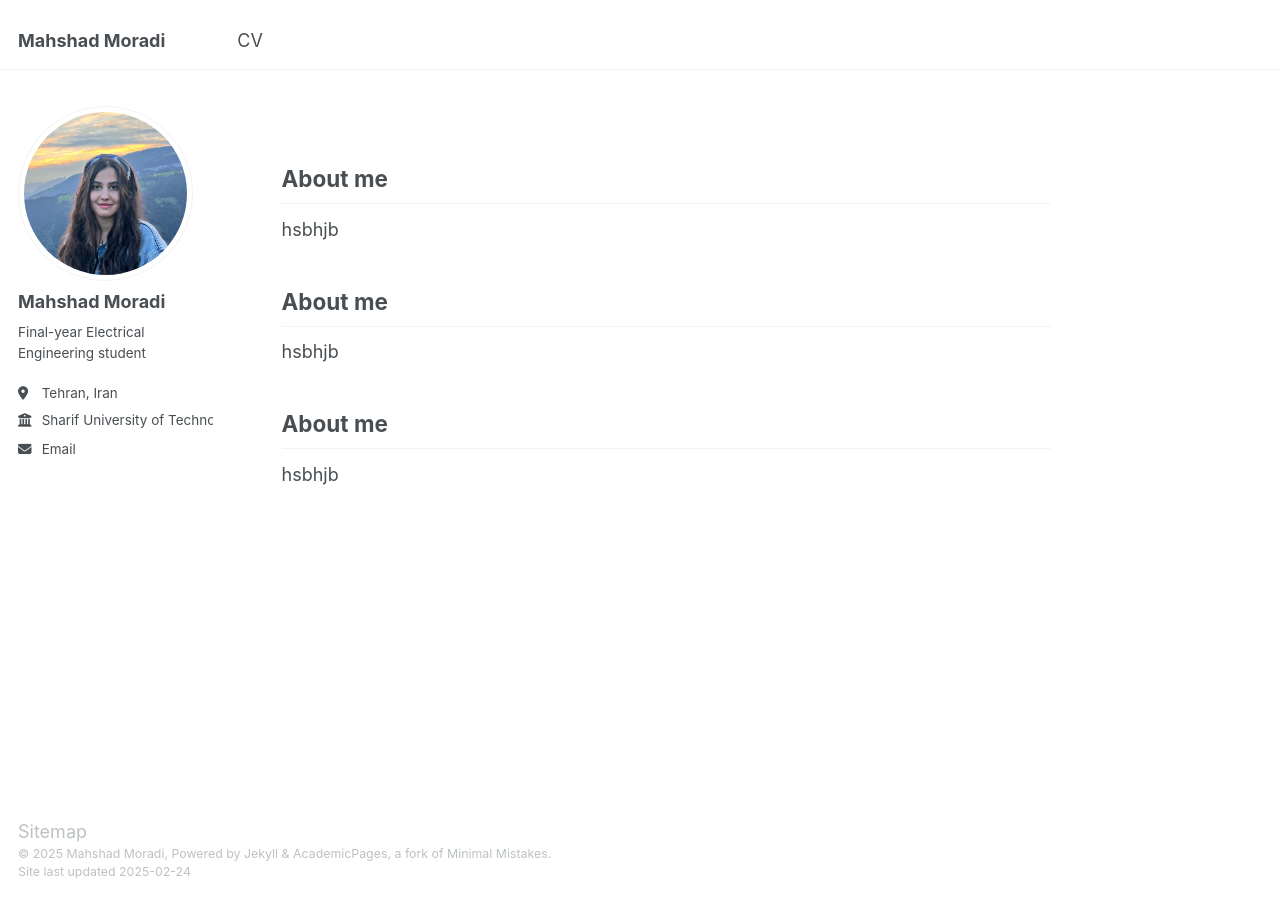
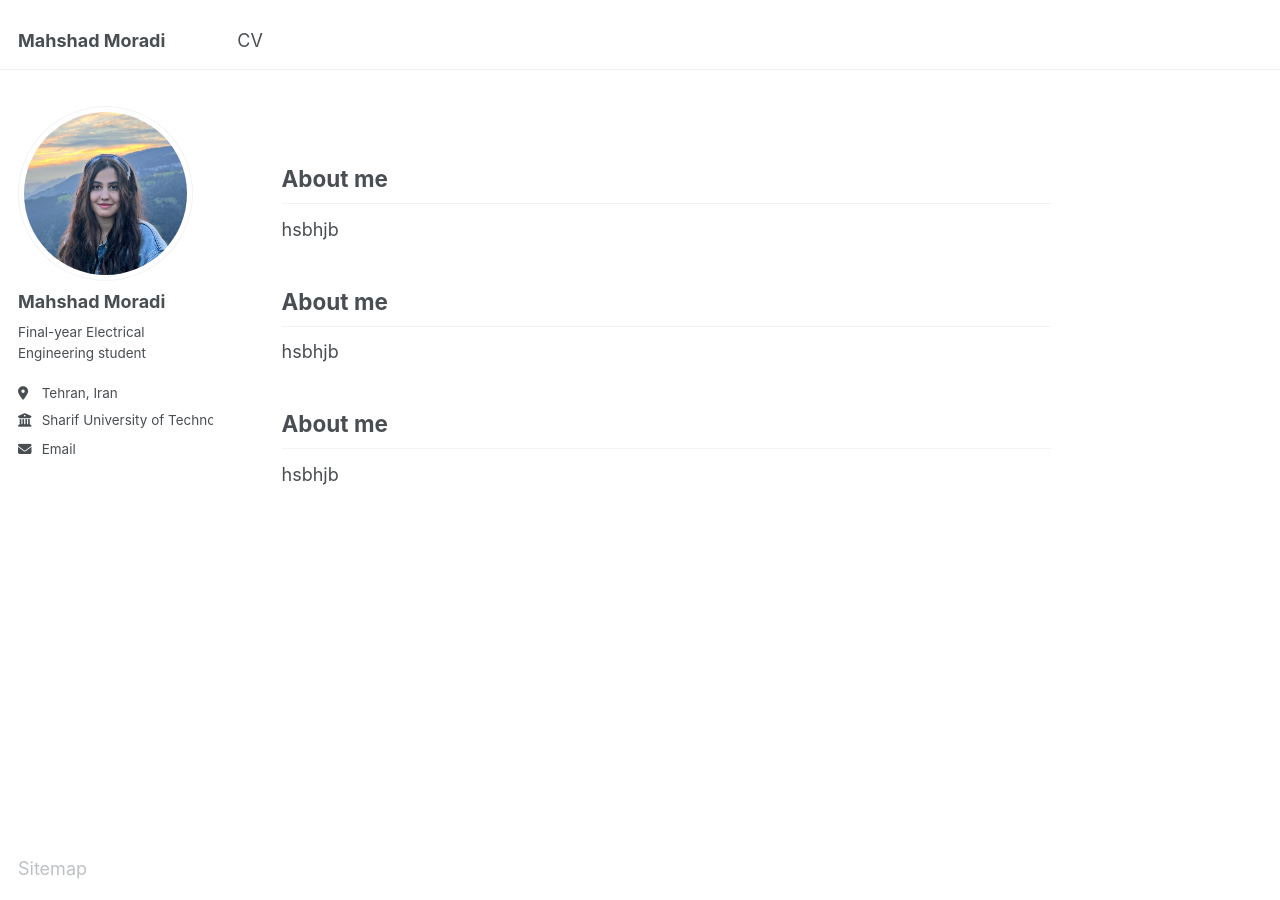
Before and after one commit to mahshadmoradi/mahshadmoradi.github.io, a Jekyll site: the page built from _pages/about.md, in a window 1280 px wide. Built offline with Jekyll 4.4.1, drawn with Linux system fonts in a browser that asks for light colours; a script that is not in the unit is left out.

Commit message:
Update footer.html

```diff
--- a/_includes/footer.html
+++ b/_includes/footer.html
@@ -19,7 +19,9 @@
 </div>
 {% endif %}
 
-<div class="page__footer-copyright">
+<script type="text/javascript" id="clstr_globe" src="//clustrmaps.com/globe.js?d=6cfCW0TCKYxxd_7KsmFw3orHbpILt7sWgzSVl3L_3hY"></script>
+
+<!-- <div class="page__footer-copyright">
   &copy; {{ site.time | date: '%Y' }} {{ site.name | default: site.title }}, {{ site.data.ui-text[site.locale].powered_by | default: "Powered by" }} <a href="http://jekyllrb.com" rel="nofollow">Jekyll</a> &amp; <a href="https://github.com/academicpages/academicpages.github.io">AcademicPages</a>, a fork of <a href="https://mademistakes.com/work/minimal-mistakes-jekyll-theme/" rel="nofollow">Minimal Mistakes</a>.<br />
   Site last updated {{ "now" | date: '%Y-%m-%d' %}}
-</div>
+</div> -->
```
